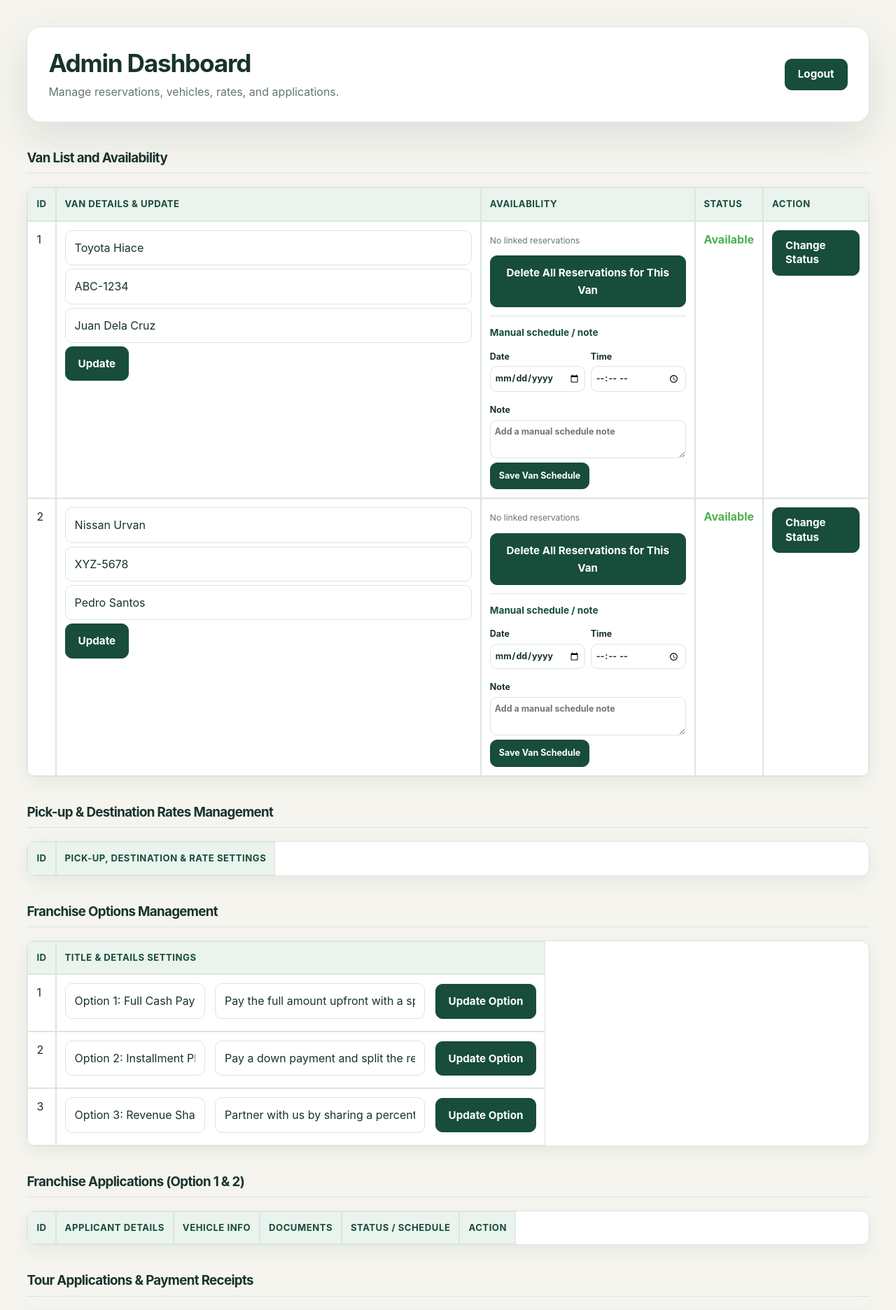
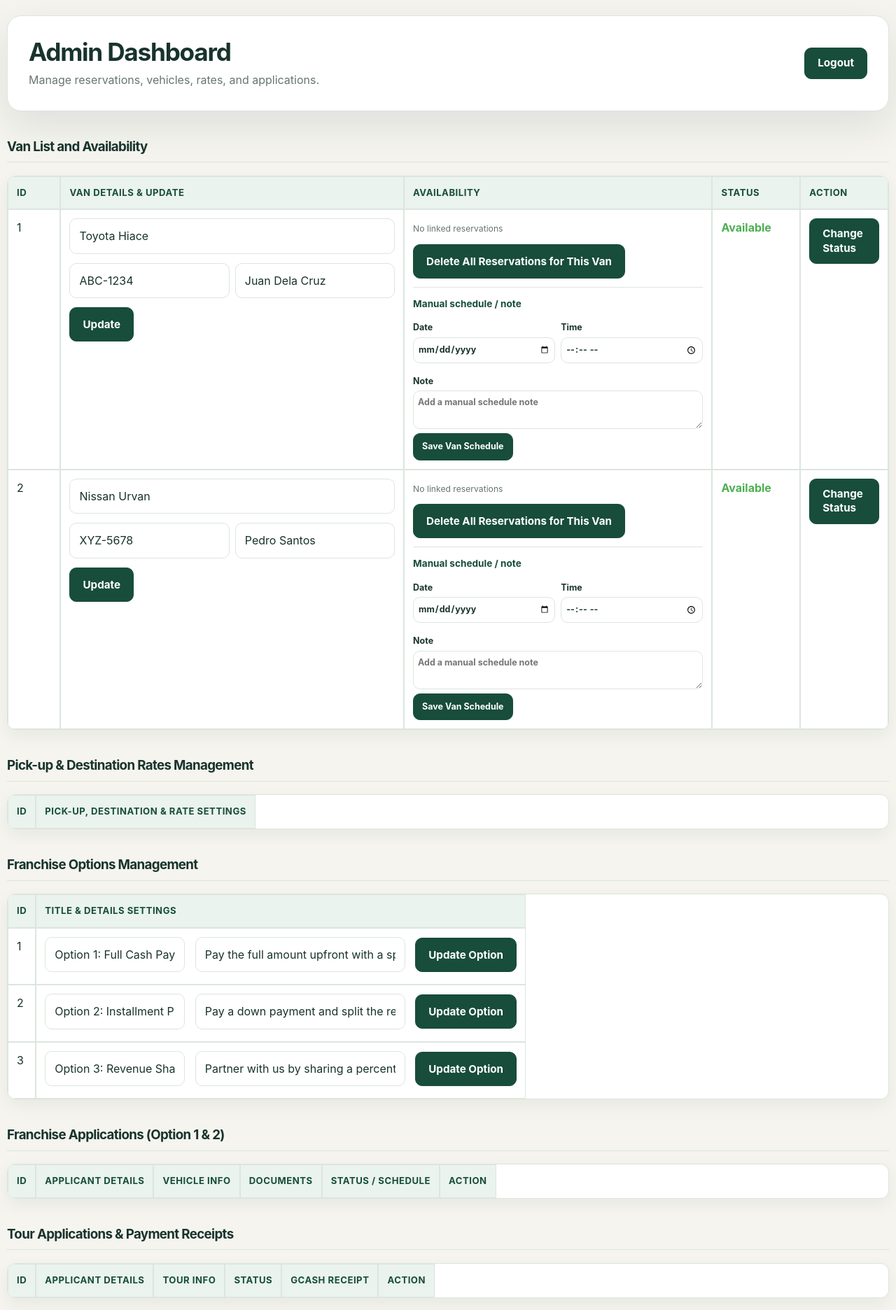
Before and after one commit to enasia018/EnAsia018, a Flask app: page /admin/dashboard in a window 1280 px wide. Shown: the top 1872 px of the page at 70% size. Run offline with Flask 3, Linux system fonts and the light colour scheme; the visitor is signed in with stand-in values (Sample User, id 1); data comes from the database, SQL or seed files in the repository; data that the repository does not hold is empty; some libraries are stand-ins or nearby versions.

Commit message:
Add files via upload

```diff
--- a/static/css/site.css
+++ b/static/css/site.css
@@ -559,28 +559,9 @@ body.home-page {
 }
 
 .admin-page {
-    isolation: isolate;
-    margin: 0 auto !important;
-    max-width: 1600px;
-    padding: clamp(18px, 3vw, 42px) !important;
-    position: relative;
-}
-
-.admin-page > :not(.admin-watermark) {
-    position: relative;
-    z-index: 1;
-}
-
-.admin-page .admin-watermark {
-    aspect-ratio: 1;
-    background: url("../images/logo.png") center / contain no-repeat;
-    bottom: 24px;
-    opacity: .055;
-    pointer-events: none;
-    position: fixed;
-    right: max(24px, calc((100vw - 1600px) / 2));
-    width: min(34vw, 380px);
-    z-index: 0;
+    margin: 0 !important;
+    max-width: none;
+    padding: 22px 10px !important;
 }
 
 .admin-page .admin-header {
@@ -635,6 +591,49 @@ body.home-page {
     float: none;
 }
 
+.admin-page .van-table {
+    min-width: 1200px;
+    table-layout: fixed;
+}
+
+.admin-page .van-column-id {
+    width: 6%;
+}
+
+.admin-page .van-column-details {
+    width: 39%;
+}
+
+.admin-page .van-column-availability {
+    width: 35%;
+}
+
+.admin-page .van-column-status,
+.admin-page .van-column-action {
+    width: 10%;
+}
+
+.admin-page .van-edit-form {
+    display: grid;
+    gap: 8px;
+    grid-template-columns: repeat(2, minmax(0, 1fr));
+    max-width: 520px;
+}
+
+.admin-page .van-edit-form input {
+    min-width: 0;
+    width: 100% !important;
+}
+
+.admin-page .van-edit-form input[name="van_name"] {
+    grid-column: 1 / -1;
+}
+
+.admin-page .van-edit-form button {
+    justify-self: start;
+    white-space: nowrap;
+}
+
 .admin-page > h3 {
     border-bottom: 1px solid var(--line);
     margin-top: 40px;
```
Also changed, not shown: other parts of static/css/site.css (+1 -43 lines).
